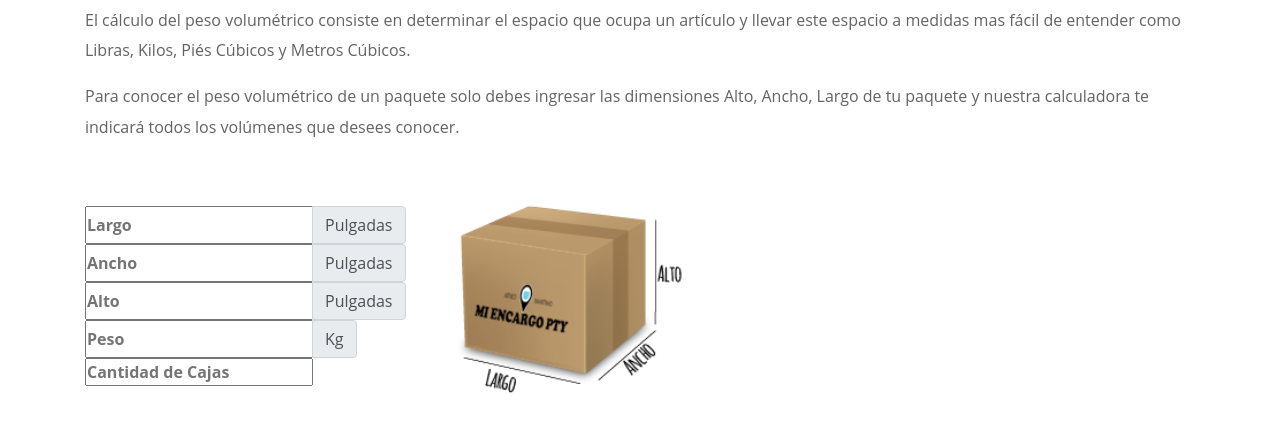
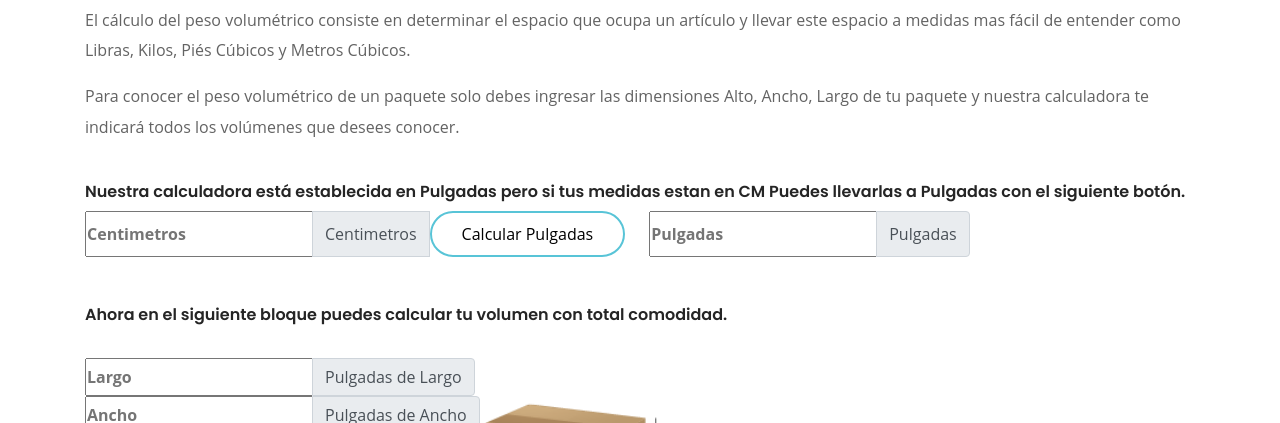
Before and after one commit to yocely/MIENCARGOPTY, a website: page alime/calculadora.html in a window 1280 px wide. Shown: the part 529-952 px from the top of the page. Drawn offline with Linux system fonts and the light colour scheme.

Commit message:
mejoras en la calculadora
calcular pulgadas agregado

```diff
--- a/alime/calculadora.html
+++ b/alime/calculadora.html
@@ -112,28 +112,45 @@
                     <div class="well well-sm">
                         <div class="contact">
                         <form class="form-horizontal" accept-charset="utf-8">
-                            <article class="calculadora">
-                                <p>El cálculo del peso volumétrico consiste en determinar el espacio que ocupa un artículo y llevar este espacio a medidas mas fácil de entender como Libras, Kilos, Piés Cúbicos y Metros Cúbicos.</p>
+                            <p>El cálculo del peso volumétrico consiste en determinar el espacio que ocupa un artículo y llevar este espacio a medidas mas fácil de entender como Libras, Kilos, Piés Cúbicos y Metros Cúbicos.</p>
                                 <p>Para conocer el peso volumétrico de un paquete solo debes ingresar las dimensiones Alto, Ancho, Largo de tu paquete y nuestra calculadora te indicará todos los volúmenes que desees conocer.</p>
                                 <br>
+                               <!-- Calcular centimetros a pulgadas-->
+                               <h6>Nuestra calculadora está establecida en Pulgadas pero si tus medidas estan en CM Puedes llevarlas a Pulgadas con el siguiente botón.</h6>
+                                    <div class="input-group">
+                                        <input id="centimetros" class="form-control1" placeholder="Centimetros" aria-label="Centimetros" type="number" style="font-weight: bold; color: rgb(9, 219, 202);">
+                                        <div class="input-group-append">
+                                            <span class="input-group-text" id="cm-01">Centimetros</span>
+                                        </div>
+                                            <a id="calc-pulgadas" type="submit" title="Calcular Pulgadas" href="#"  class="btn alime-btn mb-3 mb-sm-0 mr-4">Calcular Pulgadas</a>
+                                            <input id="pulgadas" readonly="" class="form-control1" placeholder="Pulgadas" aria-label="Pulgadas" type="number" style="font-weight: bold; color: rgb(9, 219, 202);">
+                                        <div class="input-group-append">
+                                            <span class="input-group-text" id="cm-01" placeholder="Pulgadas">Pulgadas</span>
+                                        </div>
+                                        </div>
+                                       <br>
+                                       <br>
+                                       <h6>Ahora en el siguiente bloque puedes calcular tu volumen con total comodidad.</h6>
+                            <article class="calculadora">
+
                                 <br>
                                 <div class="calc-box">
                                     <div class="input-group">
                                         <input id="largo" class="form-control1" required placeholder="Largo" aria-label="Largo" type="number" style="font-weight: bold; color: rgb(9, 219, 202);">
                                         <div class="input-group-append">
-                                            <span class="input-group-text" id="cm-01">Pulgadas</span>
+                                            <span class="input-group-text" id="cm-01" >Pulgadas de Largo</span>
                                         </div>
                                     </div>
                                     <div class="input-group">
                                         <input id="ancho" class="form-control1" required placeholder="Ancho" aria-label="Ancho" type="number" style="font-weight: bold; color: rgb(9, 219, 202);">
                                         <div class="input-group-append">
-                                            <span class="input-group-text" id="cm-02">Pulgadas</span>
+                                            <span class="input-group-text" id="cm-02">Pulgadas de Ancho</span>
                                         </div>
                                     </div>
                                     <div class="input-group">
                                         <input id="alto" class="form-control1" required placeholder="Alto" aria-label="Alto" type="number" style="font-weight: bold; color: rgb(9, 219, 202);" >
                                         <div class="input-group-append">
-                                            <span class="input-group-text" id="cm-03">Pulgadas</span>
+                                            <span class="input-group-text" id="cm-03">Pulgadas de Alto</span>
                                         </div>
                                     </div>
                                     <div class="input-group">
@@ -141,7 +158,7 @@
                                         <div class="input-group-append">
                                             <span class="input-group-text" id="cm-01">Kg</span>
                                         </div>
-                                    </div>
+                                        </div>
                                     <div class="input-group">
                                         <input id="cantidad" class="form-control1" required placeholder="Cantidad de Cajas" aria-label="Cantidad de Cajas" type="number" style="font-weight: bold; color: rgb(9, 219, 202);" >
                                         <div class="input-group-append">
@@ -150,12 +167,12 @@
                                     <br>
                                     <br>
                                     <a id="calc-pv-btn" type="submit" title="Calcular peso volumétrico" href="#"  class="btn alime-btn mb-3 mb-sm-0 mr-4">Calcular peso volumétrico</a>
-                                    <div class="calc-box">
+                                        <div class="calc-box">
                                         <div class="form-group pv-result">
                                          <label class="control-label"></label>
                                              <div class="input-group">
                                                 <input id="resultado" class="form-control1" readonly="" type="text" value="0" style="font-weight: bold; color: rgb(9, 219, 202);">
-                                                  <div class="input-group-append">
+                                                <div class="input-group-append">
                                                  <span class="input-group-text" id="cm-01">Libras Volumen</span>
                                         </div>
                                     </div>
@@ -185,6 +202,8 @@
                                     </div>
                                 </div>
                             </div>
+
+                            <p>Recuerda multiplicar tu resultado por la tarifa que te hemos brindado.</p>
                                 <div class="col-12  foto2">
                                     <div >
                                         <img class="mb-10" src="img/bg-img/caja1.png" alt="">
@@ -245,8 +264,19 @@ Copyright &copy;<script>document.write(new Date().getFullYear());</script> All r
     <script src="js/default-assets/active.js"></script>
     <script type="text/javascript">
         $(document).ready(function () {
+            //METODO QUE CALCULA CENTIMETROS A PULGADAS.
+            $("#calc-pulgadas").click(function (e) {
+                e.preventDefault();
+                centimetros = $('#centimetros').val();
+                 pulgadas = centimetros / 2.54;
+                 pulgadas= pulgadas.toFixed(2);
+               $('#pulgadas').css("font-weight", "bold");
+               $('#pulgadas').css("font-weight", "bold");
+               $('#pulgadas').css("color", "black");
+               $('#pulgadas').val(pulgadas);
+           });
+            // METODO QUE CALCULA LAS DIMENSIONES Y PESOS VOLUMETRICOS
             $("#calc-pv-btn").click(function (e) {
-
                 e.preventDefault();
                 largo = $('#largo').val();
                 ancho = $('#ancho').val();
@@ -271,7 +301,6 @@ Copyright &copy;<script>document.write(new Date().getFullYear());</script> All r
             });
 
             $("#calc-pv-btn").click(function (e) {
-
                 e.preventDefault();
                 largo = $('#largo').val();
                 ancho = $('#ancho').val();
```
